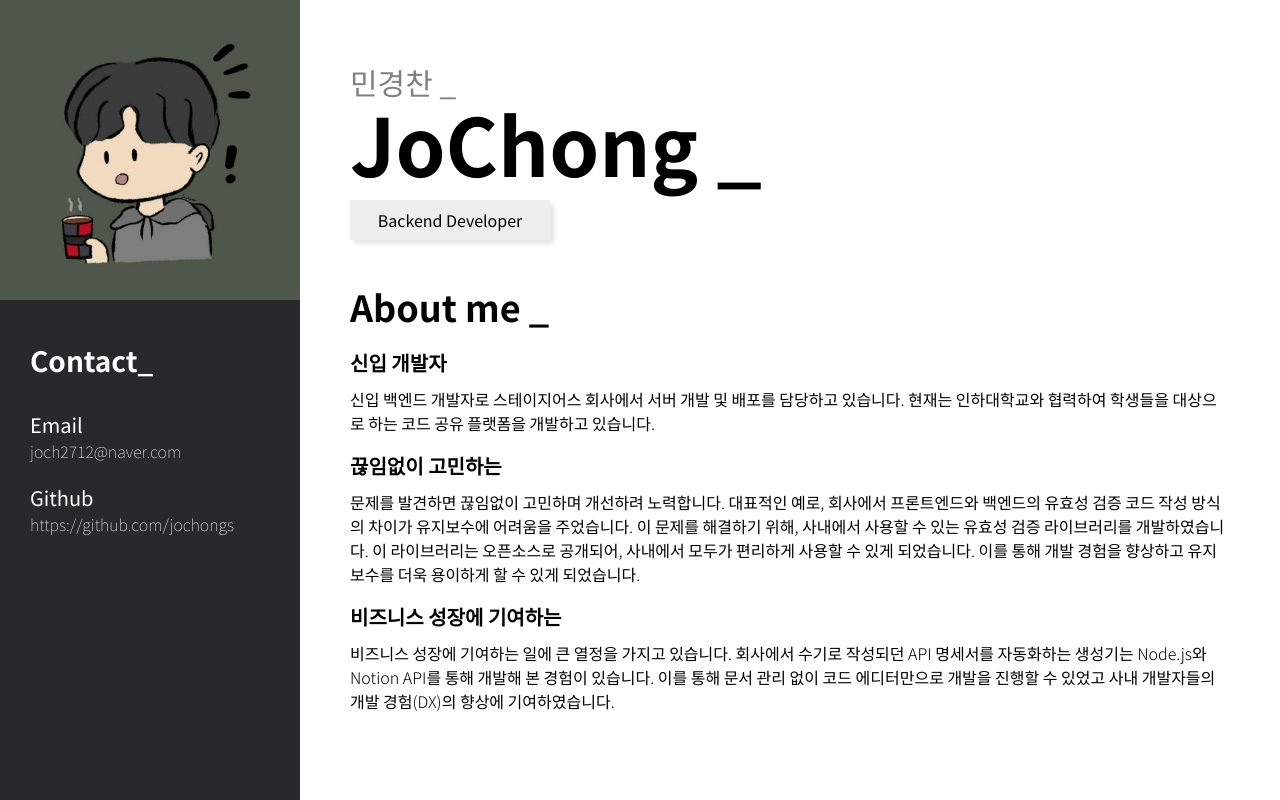
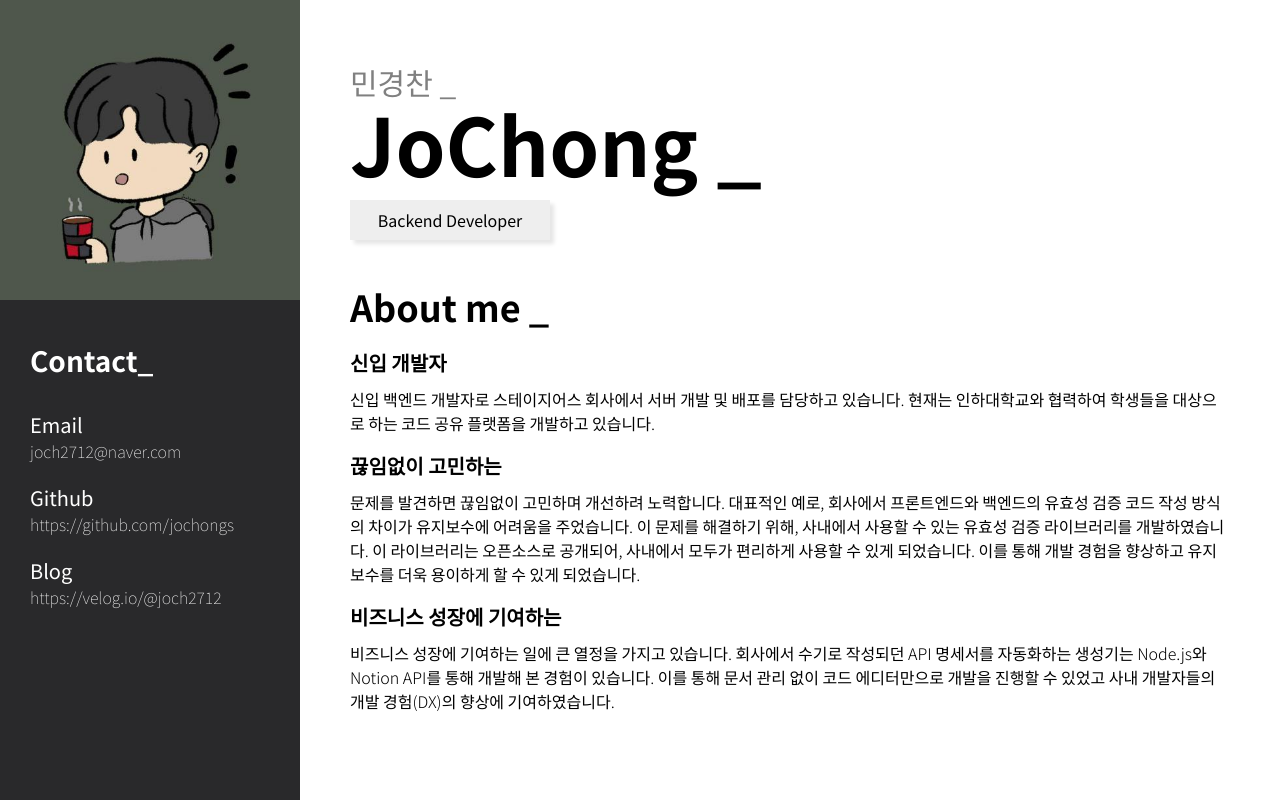
Before and after one commit to jochongs/portfolio, a React (Create React App) app: page / in a window 1280 px wide. Built offline with nearby package versions, Linux system fonts and the light colour scheme.

Commit message:
feat: add velog link

```diff
--- a/src/component/SideBar.jsx
+++ b/src/component/SideBar.jsx
@@ -20,6 +20,12 @@ function SideBar() {
             </a>
           </div>
         </div>
+        <div className="sub_contents_div">
+          <div className="sub_title_div">Blog</div>
+          <div className="contents">
+            <a href="https://velog.io/@joch2712">https://velog.io/@joch2712</a>
+          </div>
+        </div>
       </div>
     </div>
   );
```
